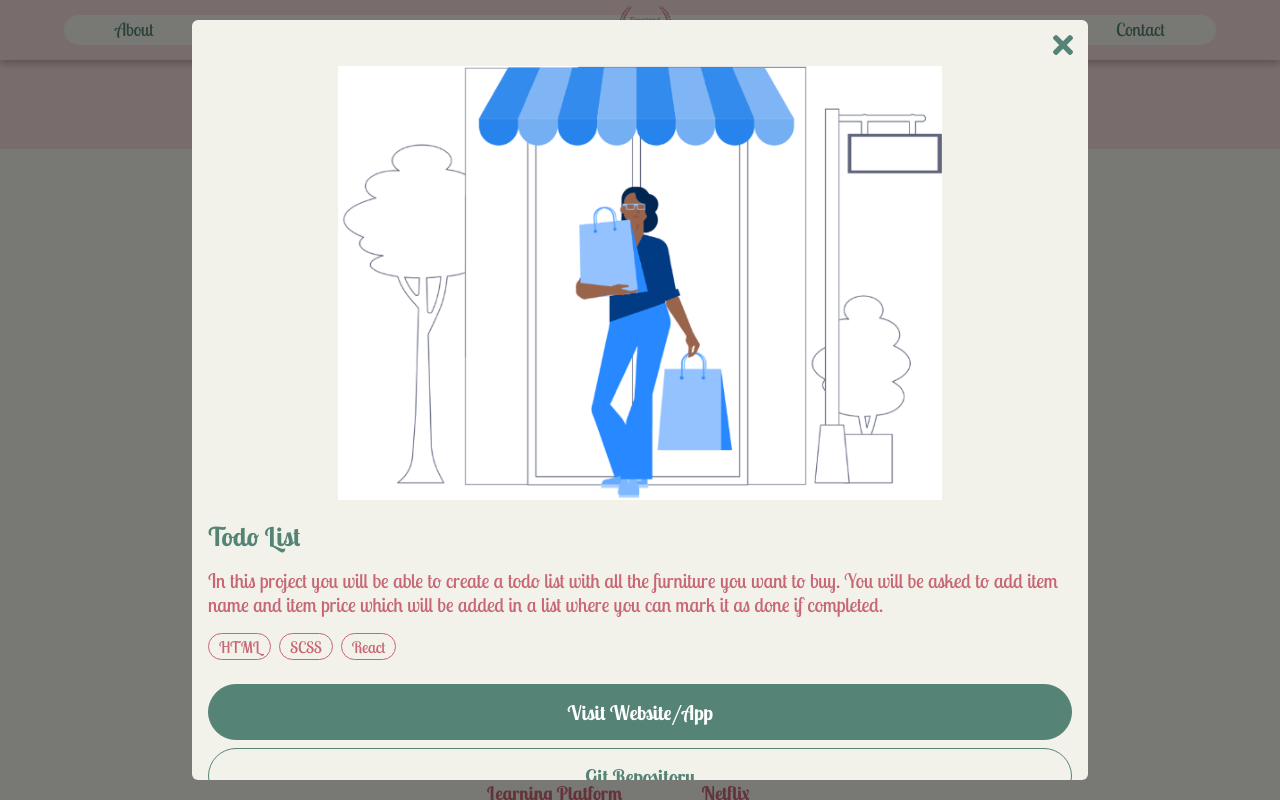
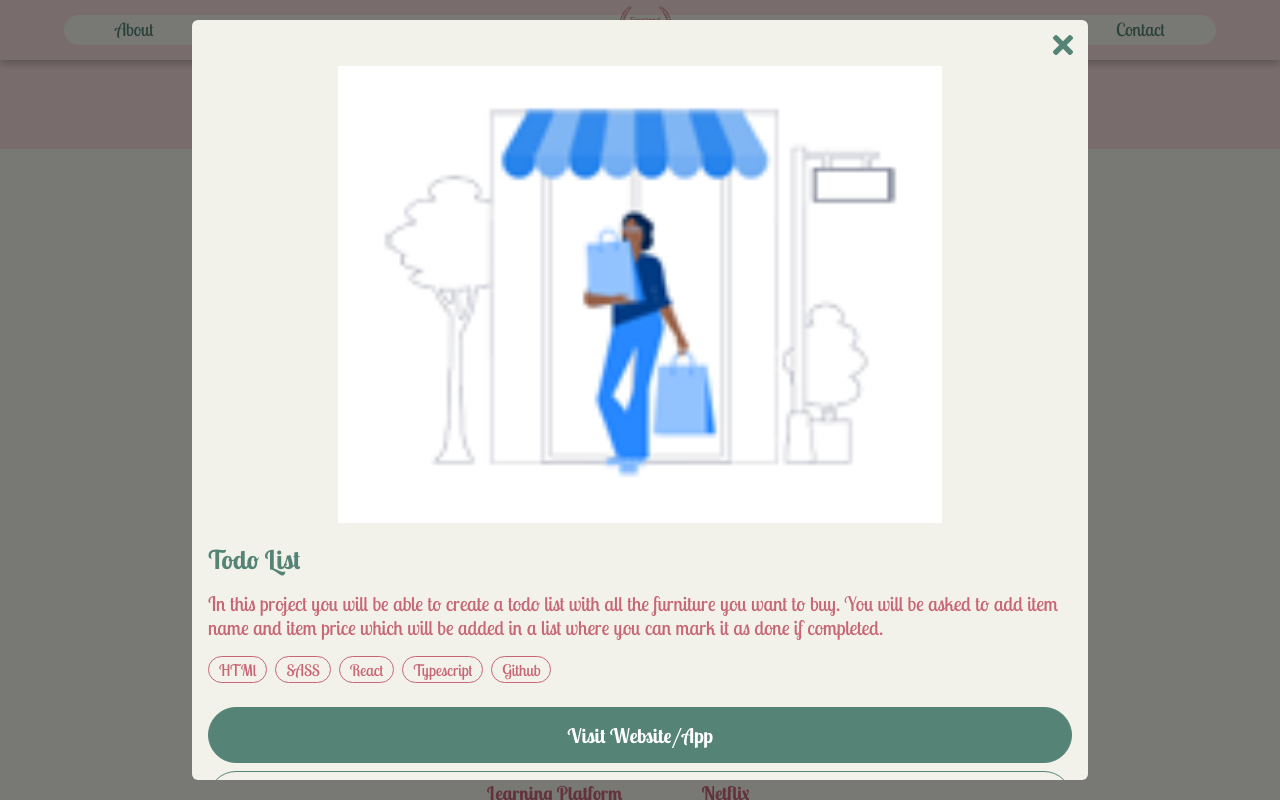
Before and after one commit to sylviaadel/portfolio, a React (Create React App) app: page / in a window 1280 px wide. Both pictures are taken after a click on the item "Todo List". Shown: the part 1254-2054 px from the top of the page. Built offline with nearby package versions, Linux system fonts and the light colour scheme.

Commit message:
add array of pills in project modal

```diff
--- a/src/components/ProjectsModal.jsx
+++ b/src/components/ProjectsModal.jsx
@@ -1,9 +1,8 @@
+import { useEffect } from "react";
 import ReactDom from "react-dom";
-import todoImage from './../assets/images/todoImage.png'
 import closeIcon from './../assets/images/close.svg'
-import { useEffect } from "react";
 
-export default function ProjectsModal({open, onClose}) {
+export default function ProjectsModal({open, onClose, project}) {
 
     useEffect(() => {
         if (open) document.body.style.overflow = 'hidden'
@@ -19,17 +18,16 @@ export default function ProjectsModal({open, onClose}) {
                 <button type="button" className="close" onClick={onClose}>
                     <img src={closeIcon} alt="Cross Icon to close modal" />
                 </button>
-                <img src={todoImage} alt="A girl with shopping bags getting out of a store." />
-                <h2>Todo List</h2>
-                <p>In this project you will be able to create a todo list with all the furniture you want to buy.
-                    You will be asked to add item name and item price which will be added in a list where you can mark it as done if completed.</p>
+                <img src={`images/projects/${project.image}`} alt={project.alt}/>
+                <h2>{project.name}</h2>
+                <p>{project.desc}</p>
                 <ul className="tech-pills">
-                    <li>HTML</li>
-                    <li>SCSS</li>
-                    <li>React</li>
+                    {project.technologies.map((tech) => (
+                        <li>{tech.name}</li>
+                    ))}
                 </ul>
-                <a href="https://github.com/sylviaadel/ekia-shopping-list.git" rel="noreferrer" target="_blank" className="btn-primary">Visit Website/App</a>
-                <a href="https://ekia-shopping-list.vercel.app/" rel="noreferrer" target="_blank" className="btn-secondary">Git Repository</a>
+                <a href={project.appLink} rel="noreferrer" target="_blank" className="btn-primary">Visit Website/App</a>
+                <a href={project.gitLink} rel="noreferrer" target="_blank" className="btn-secondary">Git Repository</a>
             </div>
         </>,
         document.getElementById('portal')
--- a/src/components/ProjectsSection.jsx
+++ b/src/components/ProjectsSection.jsx
@@ -4,13 +4,20 @@ import ProjectsModal from './ProjectsModal'
 
 export default function Projects() {
     const [isOpen, setIsOpen] = useState(false);
+    const [modalProject, setModalProject] = useState({});
 
-    function openModal(){
-        setIsOpen(true)
+    function initModal(project){
+        if (project.isDone === true){
+            setIsOpen(true);
+            setModalProject(project);
+        }
+        else{
+            return null
+        }
     }
 
     const projectItems = project.map((project) => (
-        <li key={project.id} className="project-item" onClick={project.isDone === true ? openModal : null}>
+        <li key={project.id} className="project-item" onClick={() => initModal(project)}>
             <img src={`images/projects/${project.image}`} alt={project.alt} />
             <div className={project.isDone ? 'coming-soon-div hide' : "coming-soon-div"}>
                 <label>Coming Soon</label>
@@ -27,7 +34,7 @@ export default function Projects() {
                     {projectItems}
                 </ul>
             </section>
-            <ProjectsModal open={isOpen} onClose={() => setIsOpen(false)} />
+            <ProjectsModal project={modalProject} open={isOpen} onClose={() => setIsOpen(false)} />
         </>
     );
 }
--- a/src/models/ProjectItems.json
+++ b/src/models/ProjectItems.json
@@ -4,55 +4,137 @@
     "name": "Todo List",
     "image": "urban-shopping.png",
     "alt": "Todo List",
-    "isDone": true
+    "isDone": true,
+    "desc": "In this project you will be able to create a todo list with all the furniture you want to buy. You will be asked to add item name and item price which will be added in a list where you can mark it as done if completed.",
+    "gitLink": "https://github.com/sylviaadel/ekia-shopping-list.git",
+    "appLink": "https://ekia-shopping-list.vercel.app/",
+    "technologies": [
+      {
+        "name": "HTMl"
+      },
+      {
+        "name": "SASS"
+      },
+      {
+        "name": "React"
+      },
+      {
+        "name": "Typescript"
+      },
+      {
+        "name": "Github"
+      }
+    ]
   },
   {
     "id": 2,
     "name": "Portfolio Website",
     "image": "portfolio-website.png",
     "alt": "Portfolio Website",
-    "isDone": false
+    "isDone": true,
+    "desc": "In this project you can check my whole portfolio, you can check my title, where am I born, where do I live, more information about me, my projects, my technologies and all my contact information.",
+    "gitLink": "https://github.com/sylviaadel/portfolio.git",
+    "appLink": "",
+    "technologies": [
+      {
+        "name": "HTMl"
+      },
+      {
+        "name": "SASS"
+      },
+      {
+        "name": "React"
+      },
+      {
+        "name": "Typescript"
+      },
+      {
+        "name": "Github"
+      },
+      {
+        "name": "Figma"
+      },
+      {
+        "name": "Firebase"
+      }
+    ]
   },
   {
     "id": 3,
     "name": "Vegan Restaurant",
     "image": "vegan-res.png",
     "alt": "Vegan Restaurant",
-    "isDone": false
+    "isDone": false,
+    "desc": "",
+    "gitLink": "",
+    "appLink": "",
+    "technologies": [{
+      "name": ""
+      }]
   },
   {
     "id": 4,
     "name": "Package Tracker",
     "image": "package-tracker.png",
     "alt": "Package Tracker",
-    "isDone": false
+    "isDone": false,
+    "desc": "",
+    "gitLink": "",
+    "appLink": "",
+    "technologies": [{
+      "name": ""
+      }]
   },
   {
     "id": 5,
     "name": "TTD Todo",
     "image": "ttd-todo.png",
     "alt": "TTD Todo",
-    "isDone": false
+    "isDone": false,
+    "desc": "",
+    "gitLink": "",
+    "appLink": "",
+    "technologies": [{
+      "name": ""
+      }]
   },
   {
     "id": 6,
     "name": "BBQ Restaurant",
     "image": "bbq-res.png",
     "alt": "BBQ Restaurant",
-    "isDone": false
+    "isDone": false,
+    "desc": "",
+    "gitLink": "",
+    "appLink": "",
+    "technologies": [{
+      "name": ""
+      }]
   },
   {
     "id": 7,
     "name": "Learning Platform",
     "image": "learning-platform.png",
     "alt": "Learning Platform",
-    "isDone": false
+    "isDone": false,
+    "desc": "",
+    "gitLink": "",
+    "appLink": "",
+    "technologies": [{
+      "name": ""
+      }]
   },
   {
     "id": 8,
     "name": "Netflix",
     "image": "netflix.png",
     "alt": "Netflix",
-    "isDone": false
+    "isDone": false,
+    "desc": "",
+    "gitLink": "",
+    "appLink": "",
+    "technologies": [{
+      "name": ""
+      }]
   }
 ]
```
